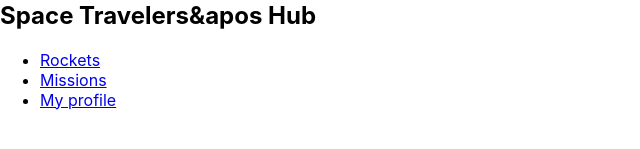
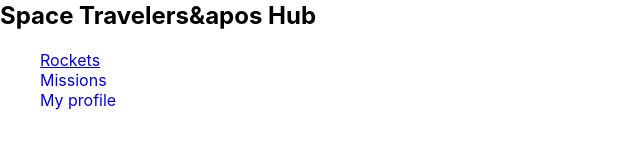
Before and after one commit to Anand8317/Spacehub, a React (Create React App) app: page / in a window 1280 px wide. Shown: the part 535-684 px from the top of the page, without its empty margins (0-640 px from the left). Built offline with nearby package versions, Linux system fonts and the light colour scheme.

Commit message:
Active page is underlined

```diff
--- a/src/App.css
+++ b/src/App.css
@@ -1,3 +1,20 @@
 .App {
   text-align: center;
 }
+
+li {
+  text-decoration: none;
+  list-style-type: none;
+}
+
+/* a {
+  text-decoration: none;
+} */
+
+.link {
+  text-decoration: none;
+}
+
+.link-active {
+  text-decoration: underline;
+}
--- a/src/components/Navigation.js
+++ b/src/components/Navigation.js
@@ -1,5 +1,5 @@
 import React from 'react';
-import { Link } from 'react-router-dom';
+import { NavLink } from 'react-router-dom';
 import logo from '../assets/logo.png';
 
 const Navigation = () => (
@@ -12,9 +12,9 @@ const Navigation = () => (
           <h1 className="logo-title">Space Travelers&apos Hub</h1>
         </div>
         <ul>
-          <li><Link to="/">Rockets</Link></li>
-          <li><Link to="/missions">Missions</Link></li>
-          <li><Link to="/profile">My profile</Link></li>
+          <li><NavLink className={({ isActive }) => (isActive ? 'link-active' : 'link')} to="/">Rockets</NavLink></li>
+          <li><NavLink className={({ isActive }) => (isActive ? 'link-active' : 'link')} to="/missions">Missions</NavLink></li>
+          <li><NavLink className={({ isActive }) => (isActive ? 'link-active' : 'link')} to="/profile">My profile</NavLink></li>
         </ul>
       </div>
     </nav>
```
